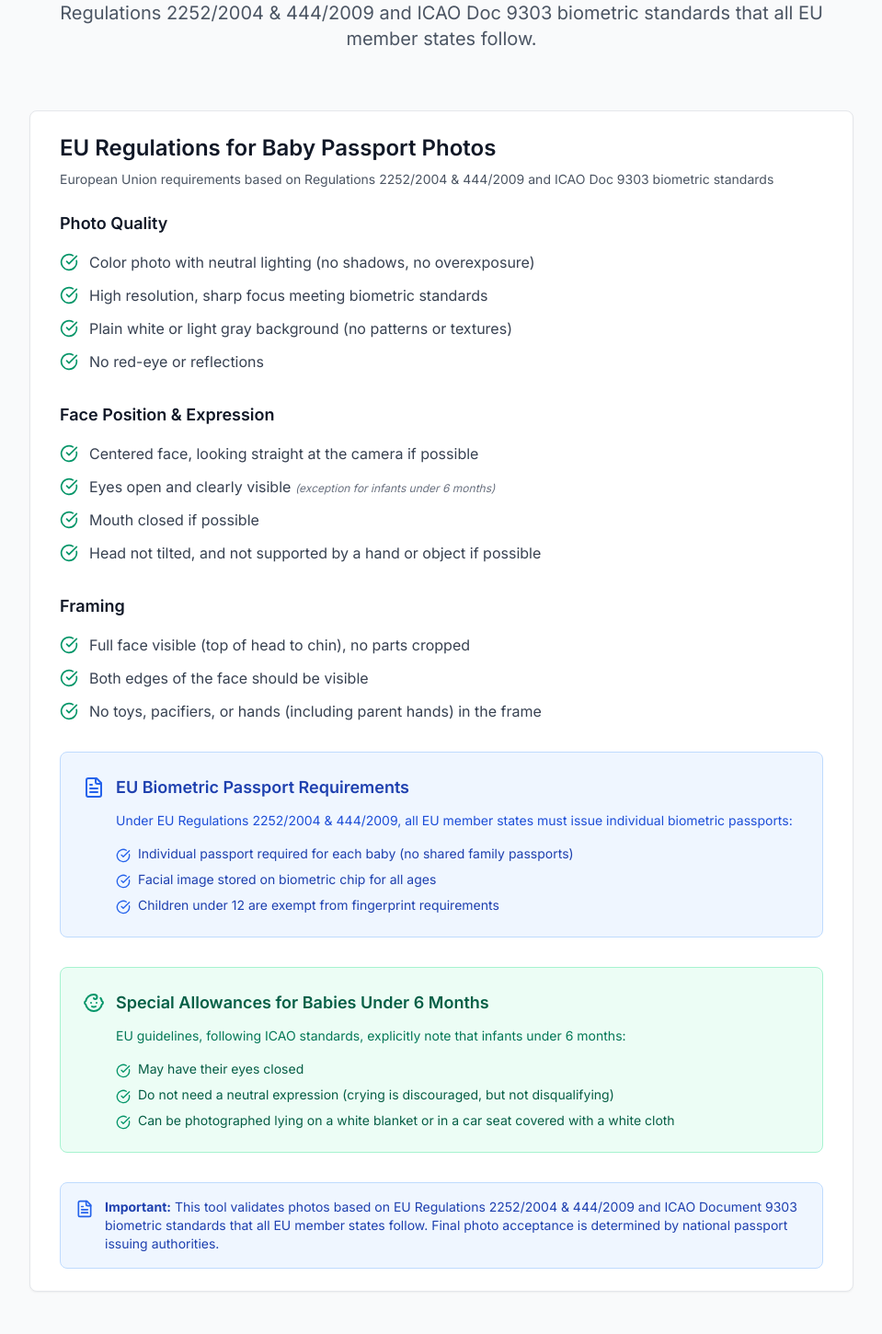
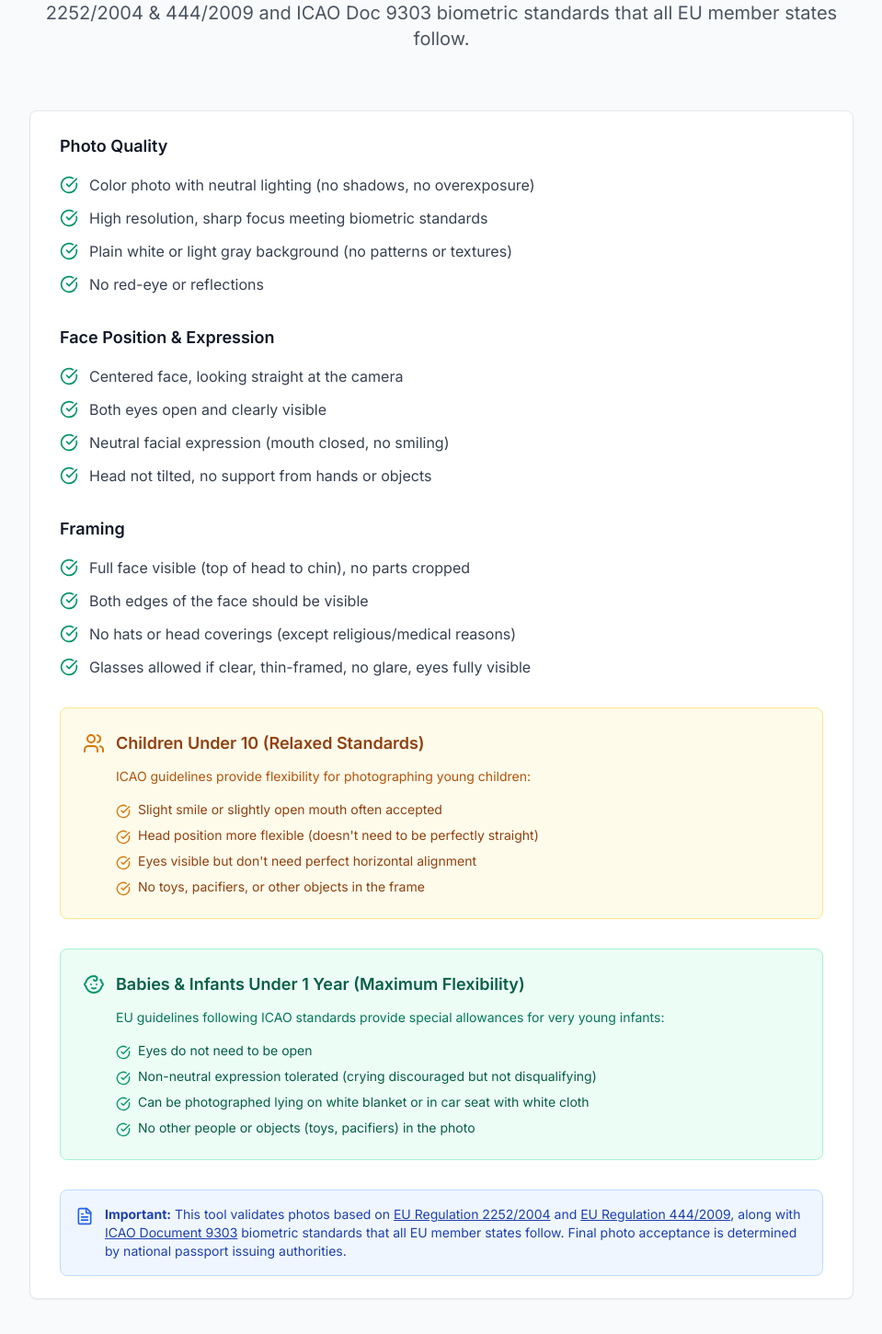
Before and after one commit to moistjuggernaut/Notary, a React (Vite) app: page /requirements in a window 1280 px wide. Shown: the part 271-1721 px from the top of the page at 92% size, without its empty margins (160-1119 px from the left). Built offline with nearby package versions, Linux system fonts and the light colour scheme.

Commit message:
how it works

```diff
--- a/src/components/eu-requirements.tsx
+++ b/src/components/eu-requirements.tsx
@@ -1,20 +1,12 @@
-import { CheckCircle, Baby, FileText } from "lucide-react";
+import { CheckCircle, Baby, FileText, Users } from "lucide-react";
 
 export default function EURequirements() {
   return (
     <div className="w-full max-w-4xl mx-auto">
       <div className="bg-white rounded-lg border border-gray-200 shadow-sm overflow-hidden">
         {/* Header */}
-        <div className="px-4 py-6 sm:px-6 lg:px-8">
-          <h2 className="text-xl sm:text-2xl font-semibold text-gray-900 mb-2">
-            EU Regulations for Baby Passport Photos
-          </h2>
-          <p className="text-sm text-gray-600">
-            European Union requirements based on Regulations 2252/2004 & 444/2009 and ICAO Doc 9303 biometric standards
-          </p>
-        </div>
 
-        <div className="px-4 sm:px-6 lg:px-8 pb-6 space-y-8">
+        <div className="px-4 sm:px-6 lg:px-8 pb-6 pt-6 space-y-8">
           {/* Photo Quality */}
           <div>
             <h3 className="text-lg font-semibold text-gray-900 mb-4">Photo Quality</h3>
@@ -44,21 +36,19 @@ export default function EURequirements() {
             <div className="space-y-3">
               <div className="flex items-start">
                 <CheckCircle className="w-5 h-5 text-emerald-600 mt-0.5 mr-3 flex-shrink-0" />
-                <span className="text-gray-700 text-sm sm:text-base">Centered face, looking straight at the camera if possible</span>
+                <span className="text-gray-700 text-sm sm:text-base">Centered face, looking straight at the camera</span>
               </div>
               <div className="flex items-start">
                 <CheckCircle className="w-5 h-5 text-emerald-600 mt-0.5 mr-3 flex-shrink-0" />
-                <span className="text-gray-700 text-sm sm:text-base">
-                  Eyes open and clearly visible <span className="text-xs italic text-gray-500">(exception for infants under 6 months)</span>
-                </span>
+                <span className="text-gray-700 text-sm sm:text-base">Both eyes open and clearly visible</span>
               </div>
               <div className="flex items-start">
                 <CheckCircle className="w-5 h-5 text-emerald-600 mt-0.5 mr-3 flex-shrink-0" />
-                <span className="text-gray-700 text-sm sm:text-base">Mouth closed if possible</span>
+                <span className="text-gray-700 text-sm sm:text-base">Neutral facial expression (mouth closed, no smiling)</span>
               </div>
               <div className="flex items-start">
                 <CheckCircle className="w-5 h-5 text-emerald-600 mt-0.5 mr-3 flex-shrink-0" />
-                <span className="text-gray-700 text-sm sm:text-base">Head not tilted, and not supported by a hand or object if possible</span>
+                <span className="text-gray-700 text-sm sm:text-base">Head not tilted, no support from hands or objects</span>
               </div>
             </div>
           </div>
@@ -77,63 +67,75 @@ export default function EURequirements() {
               </div>
               <div className="flex items-start">
                 <CheckCircle className="w-5 h-5 text-emerald-600 mt-0.5 mr-3 flex-shrink-0" />
-                <span className="text-gray-700 text-sm sm:text-base">No toys, pacifiers, or hands (including parent hands) in the frame</span>
+                <span className="text-gray-700 text-sm sm:text-base">No hats or head coverings (except religious/medical reasons)</span>
+              </div>
+              <div className="flex items-start">
+                <CheckCircle className="w-5 h-5 text-emerald-600 mt-0.5 mr-3 flex-shrink-0" />
+                <span className="text-gray-700 text-sm sm:text-base">Glasses allowed if clear, thin-framed, no glare, eyes fully visible</span>
               </div>
             </div>
           </div>
 
-          {/* EU Specific Requirements */}
-          <div className="bg-blue-50 border border-blue-200 rounded-lg p-4 sm:p-6">
+          {/* Children Under 10 (Relaxed Standards) */}
+          <div className="bg-amber-50 border border-amber-200 rounded-lg p-4 sm:p-6">
             <div className="flex items-start">
-              <FileText className="w-6 h-6 text-blue-600 mt-0.5 mr-3 flex-shrink-0" />
+              <Users className="w-6 h-6 text-amber-600 mt-0.5 mr-3 flex-shrink-0" />
               <div className="flex-1">
-                <h3 className="text-lg font-semibold text-blue-800 mb-3">
-                  EU Biometric Passport Requirements
+                <h3 className="text-lg font-semibold text-amber-800 mb-3">
+                  Children Under 10 (Relaxed Standards)
                 </h3>
-                <p className="text-sm text-blue-700 mb-4">
-                  Under EU Regulations 2252/2004 & 444/2009, all EU member states must issue individual biometric passports:
+                <p className="text-sm text-amber-700 mb-4">
+                  ICAO guidelines provide flexibility for photographing young children:
                 </p>
                 <div className="space-y-2">
                   <div className="flex items-start">
-                    <CheckCircle className="w-4 h-4 text-blue-600 mt-1 mr-2 flex-shrink-0" />
-                    <span className="text-sm text-blue-800">Individual passport required for each baby (no shared family passports)</span>
+                    <CheckCircle className="w-4 h-4 text-amber-600 mt-1 mr-2 flex-shrink-0" />
+                    <span className="text-sm text-amber-800">Slight smile or slightly open mouth often accepted</span>
                   </div>
                   <div className="flex items-start">
-                    <CheckCircle className="w-4 h-4 text-blue-600 mt-1 mr-2 flex-shrink-0" />
-                    <span className="text-sm text-blue-800">Facial image stored on biometric chip for all ages</span>
+                    <CheckCircle className="w-4 h-4 text-amber-600 mt-1 mr-2 flex-shrink-0" />
+                    <span className="text-sm text-amber-800">Head position more flexible (doesn't need to be perfectly straight)</span>
                   </div>
                   <div className="flex items-start">
-                    <CheckCircle className="w-4 h-4 text-blue-600 mt-1 mr-2 flex-shrink-0" />
-                    <span className="text-sm text-blue-800">Children under 12 are exempt from fingerprint requirements</span>
+                    <CheckCircle className="w-4 h-4 text-amber-600 mt-1 mr-2 flex-shrink-0" />
+                    <span className="text-sm text-amber-800">Eyes visible but don't need perfect horizontal alignment</span>
+                  </div>
+                  <div className="flex items-start">
+                    <CheckCircle className="w-4 h-4 text-amber-600 mt-1 mr-2 flex-shrink-0" />
+                    <span className="text-sm text-amber-800">No toys, pacifiers, or other objects in the frame</span>
                   </div>
                 </div>
               </div>
             </div>
           </div>
 
-          {/* Special Allowances for Babies */}
+          {/* Babies & Infants Under 1 Year */}
           <div className="bg-emerald-50 border border-emerald-200 rounded-lg p-4 sm:p-6">
             <div className="flex items-start">
               <Baby className="w-6 h-6 text-emerald-600 mt-0.5 mr-3 flex-shrink-0" />
               <div className="flex-1">
                 <h3 className="text-lg font-semibold text-emerald-800 mb-3">
-                  Special Allowances for Babies Under 6 Months
+                  Babies & Infants Under 1 Year (Maximum Flexibility)
                 </h3>
                 <p className="text-sm text-emerald-700 mb-4">
-                  EU guidelines, following ICAO standards, explicitly note that infants under 6 months:
+                  EU guidelines following ICAO standards provide special allowances for very young infants:
                 </p>
                 <div className="space-y-2">
                   <div className="flex items-start">
                     <CheckCircle className="w-4 h-4 text-emerald-600 mt-1 mr-2 flex-shrink-0" />
-                    <span className="text-sm text-emerald-800">May have their eyes closed</span>
+                    <span className="text-sm text-emerald-800">Eyes do not need to be open</span>
                   </div>
                   <div className="flex items-start">
                     <CheckCircle className="w-4 h-4 text-emerald-600 mt-1 mr-2 flex-shrink-0" />
-                    <span className="text-sm text-emerald-800">Do not need a neutral expression (crying is discouraged, but not disqualifying)</span>
+                    <span className="text-sm text-emerald-800">Non-neutral expression tolerated (crying discouraged but not disqualifying)</span>
                   </div>
                   <div className="flex items-start">
                     <CheckCircle className="w-4 h-4 text-emerald-600 mt-1 mr-2 flex-shrink-0" />
-                    <span className="text-sm text-emerald-800">Can be photographed lying on a white blanket or in a car seat covered with a white cloth</span>
+                    <span className="text-sm text-emerald-800">Can be photographed lying on white blanket or in car seat with white cloth</span>
+                  </div>
+                  <div className="flex items-start">
+                    <CheckCircle className="w-4 h-4 text-emerald-600 mt-1 mr-2 flex-shrink-0" />
+                    <span className="text-sm text-emerald-800">No other people or objects (toys, pacifiers) in the photo</span>
                   </div>
                 </div>
               </div>
@@ -146,8 +148,19 @@ export default function EURequirements() {
               <FileText className="w-5 h-5 text-blue-600 mt-0.5 mr-3 flex-shrink-0" />
               <div>
                 <p className="text-sm text-blue-800">
-                  <strong>Important:</strong> This tool validates photos based on EU Regulations 2252/2004 & 444/2009
-                  and ICAO Document 9303 biometric standards that all EU member states follow.
+                  <strong>Important:</strong> This tool validates photos based on{" "}
+                  <a href="https://eur-lex.europa.eu/eli/reg/2004/2252/oj" target="_blank" rel="noopener noreferrer" className="underline hover:text-blue-600">
+                    EU Regulation 2252/2004
+                  </a>
+                  {" "}and{" "}
+                  <a href="https://eur-lex.europa.eu/eli/reg/2009/444/oj" target="_blank" rel="noopener noreferrer" className="underline hover:text-blue-600">
+                    EU Regulation 444/2009
+                  </a>
+                  , along with{" "}
+                  <a href="https://www.icao.int/publications/pages/publication.aspx?docnum=9303" target="_blank" rel="noopener noreferrer" className="underline hover:text-blue-600">
+                    ICAO Document 9303
+                  </a>{" "}
+                  biometric standards that all EU member states follow.
                   Final photo acceptance is determined by national passport issuing authorities.
                 </p>
               </div>
--- a/src/components/header.tsx
+++ b/src/components/header.tsx
@@ -15,7 +15,7 @@ export default function Header() {
             </div>
             <div>
               <h1 className="text-xl font-semibold text-gray-900">EU Photo ID Validator</h1>
-              <p className="text-sm text-gray-600">EU Baby Passport Photo Verification</p>
+              <p className="text-sm text-gray-600">EU Passport Photo Verification</p>
             </div>
           </Link>
 
--- a/src/pages/home.tsx
+++ b/src/pages/home.tsx
@@ -144,7 +144,7 @@ export default function Home() {
             EU Photo ID Validator
           </h1>
           <p className="text-lg sm:text-xl text-gray-600 max-w-4xl mx-auto leading-relaxed mb-8">
-            Ensure your baby's passport photo meets European Union biometric standards.
+            Ensure your passport photo meets European Union biometric standards.
             Valid for all EU member states under Regulations 2252/2004 & 444/2009.
           </p>
 
@@ -214,9 +214,6 @@ export default function Home() {
               </div>
               <span className="text-xl font-semibold text-gray-900">Photo ID Validator</span>
             </div>
-            <p className="text-gray-600 mb-6 max-w-2xl mx-auto">
-              Professional EU biometric compliance validation for baby passport photographs valid across all EU member states.
-            </p>
             <div className="flex flex-wrap justify-center gap-4 sm:gap-6 text-sm text-gray-500 mb-6">
               <a href="#" className="hover:text-blue-600 transition-colors">Privacy Policy</a>
               <a href="#" className="hover:text-blue-600 transition-colors">Terms of Service</a>
--- a/src/pages/requirements.tsx
+++ b/src/pages/requirements.tsx
@@ -26,9 +26,7 @@ export default function Requirements() {
             EU Photo Requirements
           </h1>
           <p className="text-lg sm:text-xl text-gray-600 max-w-4xl mx-auto leading-relaxed">
-            Complete guide to European Union requirements for baby passport photographs,
-            based on EU Regulations 2252/2004 & 444/2009 and ICAO Doc 9303 biometric standards
-            that all EU member states follow.
+            Guide to European Union requirements for passport photographs, based on EU Regulations 2252/2004 & 444/2009 and ICAO Doc 9303 biometric standards that all EU member states follow.
           </p>
         </div>
 
@@ -41,7 +39,7 @@ export default function Requirements() {
             Ready to Validate Your Photo?
           </h3>
           <p className="text-green-800 mb-4">
-            Now that you understand the EU requirements, upload your baby's photo
+            Now that you understand the EU requirements, upload your photo
             to check compliance with European biometric passport standards.
           </p>
           <Link
```
Also changed, not shown: src/pages/how-it-works.tsx (+5 -56 lines), src/icao-requirements.txt (added).
